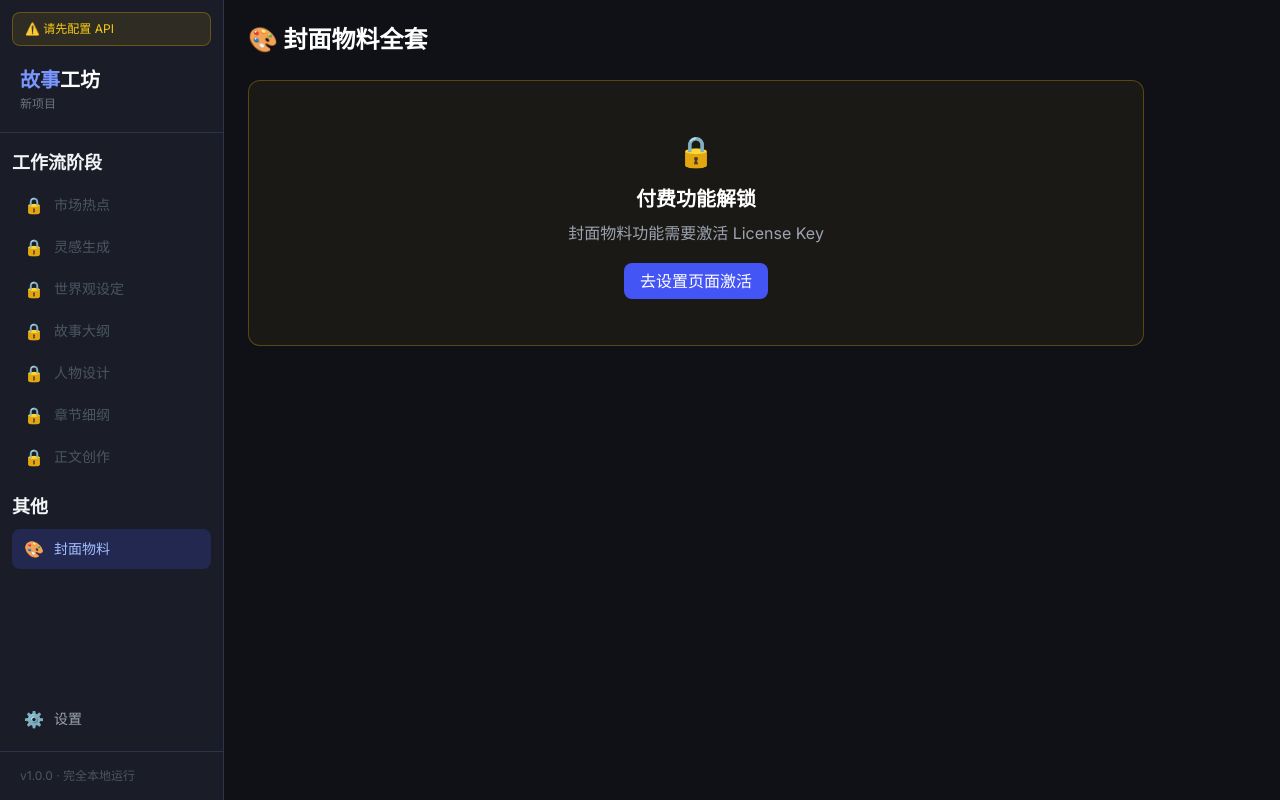
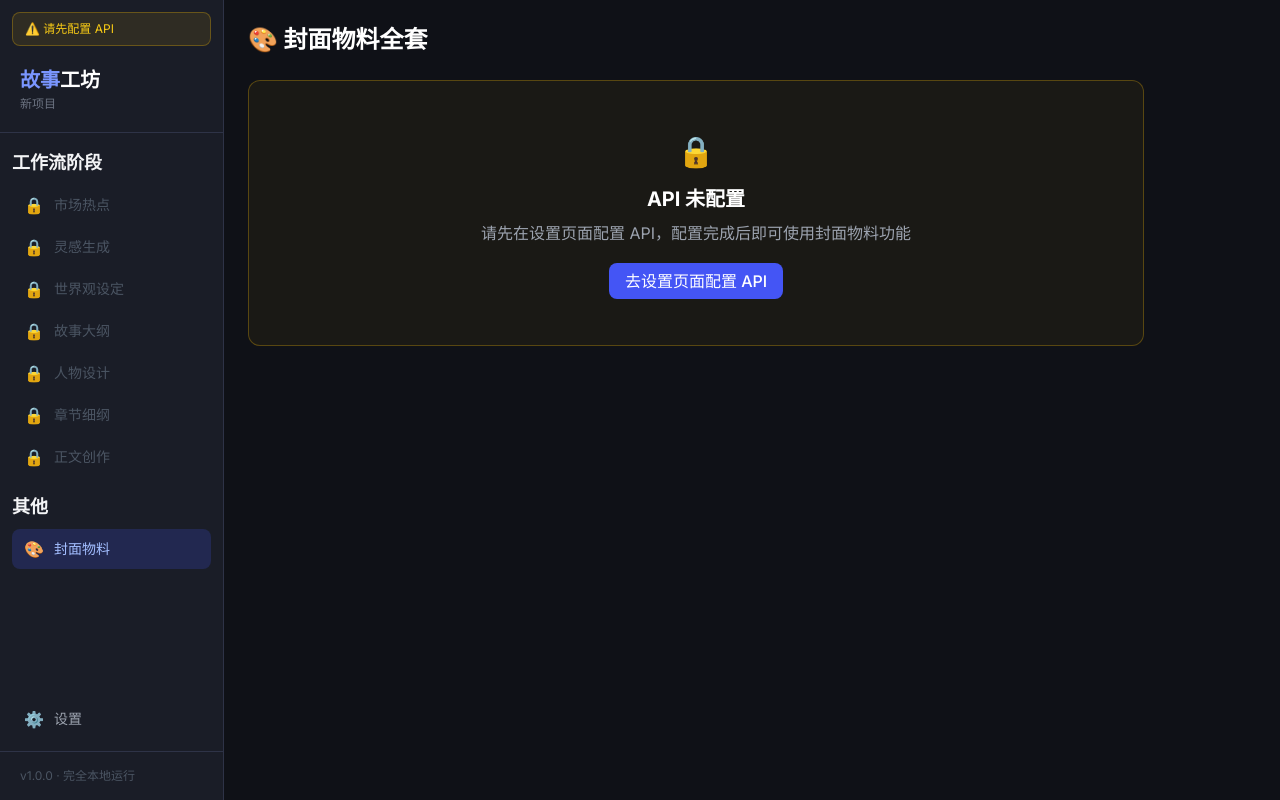
Before and after one commit to HappyChives/zhihu-novel--, a React (Vite) app: page /cover in a window 1280 px wide. Built offline with nearby package versions, Linux system fonts and the light colour scheme.

Commit message:
fix: cover materials - replace license paywall with API config prompt

```diff
--- a/src/components/CoverMaterials/CoverMaterials.tsx
+++ b/src/components/CoverMaterials/CoverMaterials.tsx
@@ -24,9 +24,9 @@ export function CoverMaterials() {
         <div className="card border-yellow-500/30 bg-yellow-500/5">
           <div className="text-center py-8">
             <p className="text-3xl mb-4">🔒</p>
-            <h3 className="text-xl font-bold text-white mb-2">付费功能解锁</h3>
-            <p className="text-gray-400 mb-6">封面物料功能需要激活 License Key</p>
-            <a href="/settings" className="btn-primary">去设置页面激活</a>
+            <h3 className="text-xl font-bold text-white mb-2">API 未配置</h3>
+            <p className="text-gray-400 mb-6">请先在设置页面配置 API，配置完成后即可使用封面物料功能</p>
+            <a href="/settings" className="btn-primary">去设置页面配置 API</a>
           </div>
         </div>
       </div>
```
